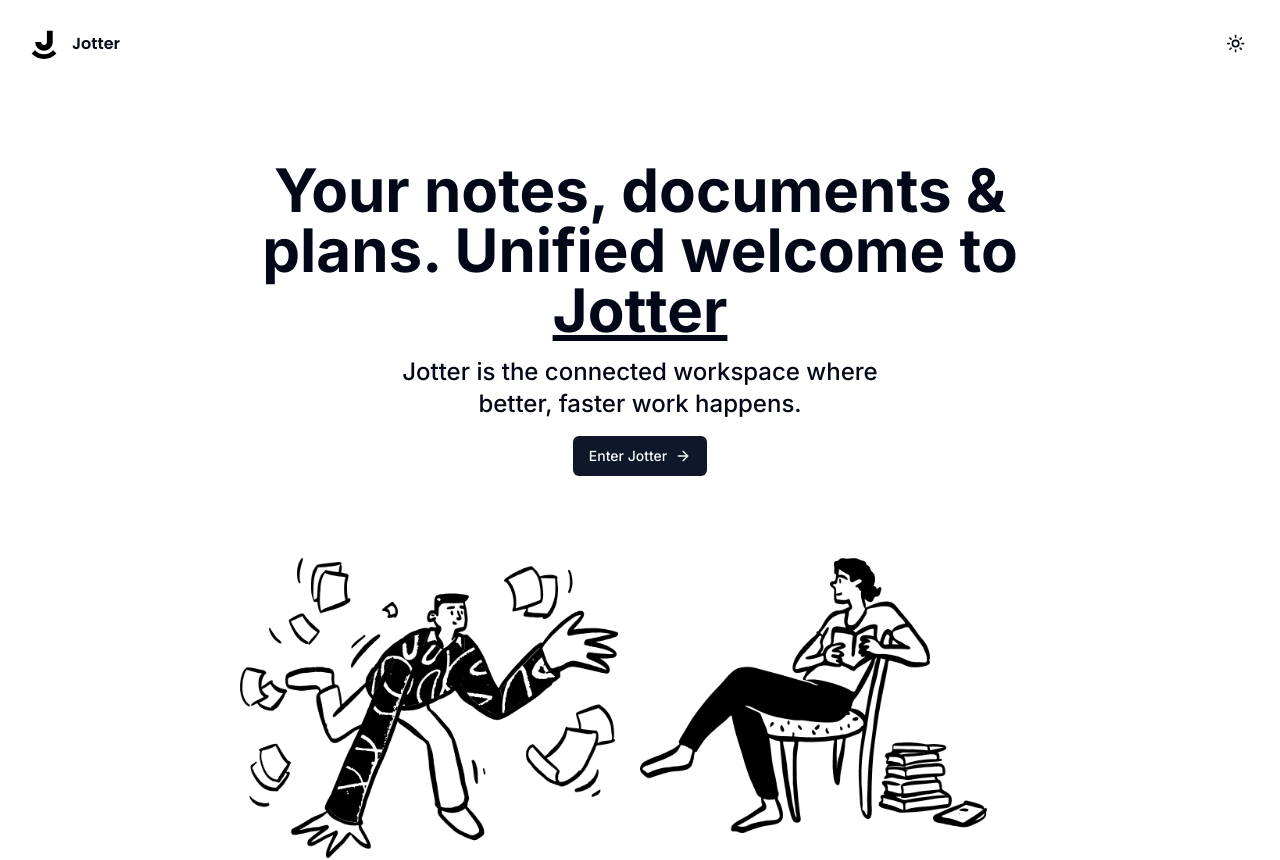
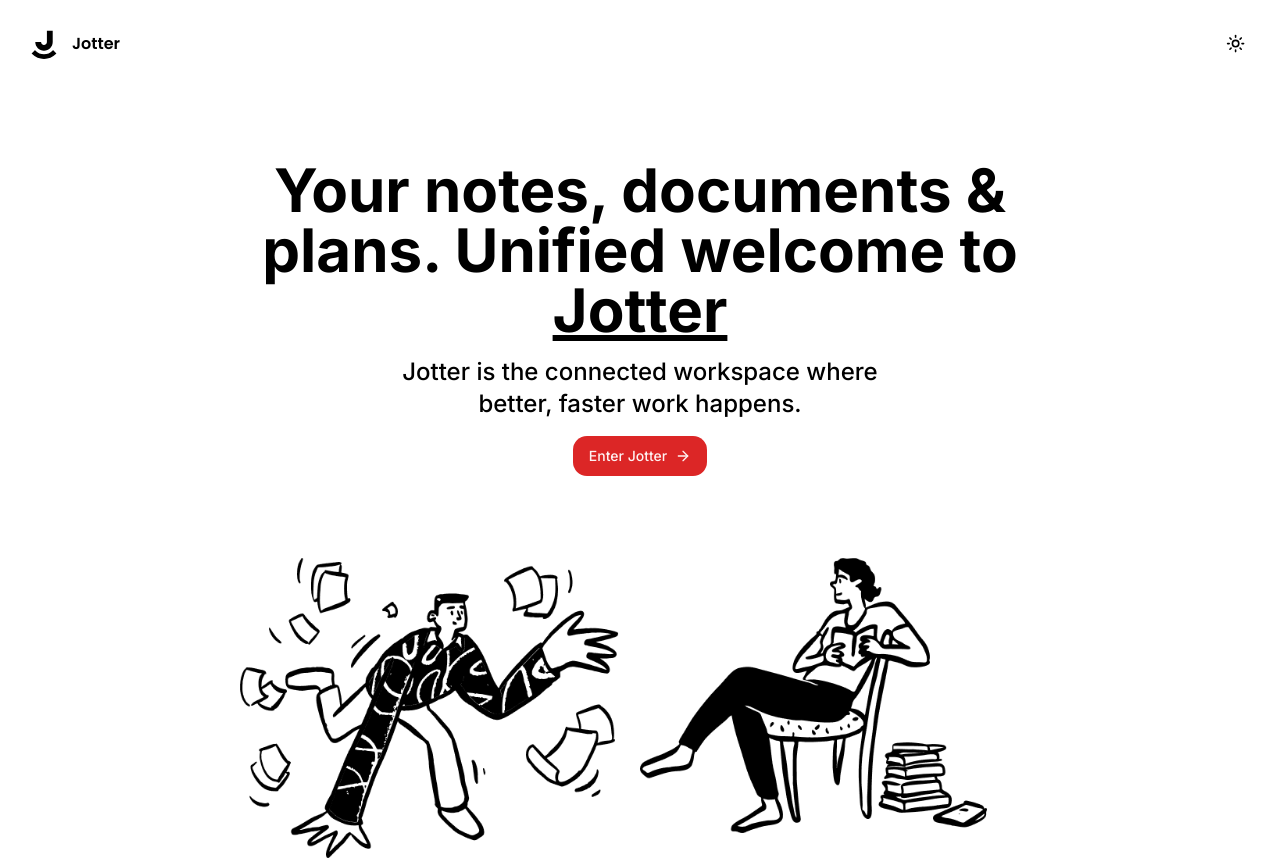
Before and after one commit to gonzalojparra/jotter, a Next.js app: page / in a window 1280 px wide. Shown: the top 860 px of the page. Built offline with nearby package versions, Linux system fonts and the light colour scheme.

Commit message:
feat(landing): update dark mode styles for marketing components

```diff
--- a/src/app/(marketing)/_components/hero.tsx
+++ b/src/app/(marketing)/_components/hero.tsx
@@ -8,7 +8,13 @@
           <Image
             src='/documents.png'
             alt='Documents'
-            className='object-contain'
+            className='dark:hidden object-contain'
+            fill
+          />
+          <Image
+            src='/documents-dark.png'
+            alt='Documents'
+            className='hidden dark:block object-contain'
             fill
           />
         </div>
@@ -16,7 +22,13 @@
           <Image
             src='/reading.png'
             alt='Reading'
-            className='object-contain'
+            className='dark:hidden object-contain'
+            fill
+          />
+          <Image
+            src='/reading-dark.png'
+            alt='Reading'
+            className='hidden dark:block object-contain'
             fill
           />
         </div>
--- a/src/app/(marketing)/_components/logo.tsx
+++ b/src/app/(marketing)/_components/logo.tsx
@@ -16,6 +16,14 @@
         alt='Jotter logo'
         height={40}
         width={40}
+        className='dark:hidden'
+      />
+      <Image
+        src='/logo-dark.svg'
+        alt='Jotter logo'
+        height={40}
+        width={40}
+        className='hidden dark:block'
       />
       <p className={cn('font-semibold', font.className)}>Jotter</p>
     </div>
--- a/src/app/(marketing)/layout.tsx
+++ b/src/app/(marketing)/layout.tsx
@@ -6,7 +6,7 @@
   children: React.ReactNode
 }) {
   return (
-    <div className='h-full'>
+    <div className='h-full bg-background'>
       <Navbar />
       <main className='h-full pt-40'>
         {children}
--- a/src/app/globals.css
+++ b/src/app/globals.css
@@ -8,75 +8,50 @@
   height: 100%;
 }
 
+
 @layer base {
   :root {
     --background: 0 0% 100%;
-    --foreground: 222.2 84% 4.9%;
-
+    --foreground: 0 0% 3.9%;
     --card: 0 0% 100%;
-    --card-foreground: 222.2 84% 4.9%;
-
+    --card-foreground: 0 0% 3.9%;
     --popover: 0 0% 100%;
-    --popover-foreground: 222.2 84% 4.9%;
-
-    --primary: 222.2 47.4% 11.2%;
-    --primary-foreground: 210 40% 98%;
-
-    --secondary: 210 40% 96.1%;
-    --secondary-foreground: 222.2 47.4% 11.2%;
-
-    --muted: 210 40% 96.1%;
-    --muted-foreground: 215.4 16.3% 46.9%;
-
-    --accent: 210 40% 96.1%;
-    --accent-foreground: 222.2 47.4% 11.2%;
-
+    --popover-foreground: 0 0% 3.9%;
+    --primary: 0 72.2% 50.6%;
+    --primary-foreground: 0 85.7% 97.3%;
+    --secondary: 0 0% 96.1%;
+    --secondary-foreground: 0 0% 9%;
+    --muted: 0 0% 96.1%;
+    --muted-foreground: 0 0% 45.1%;
+    --accent: 0 0% 96.1%;
+    --accent-foreground: 0 0% 9%;
     --destructive: 0 84.2% 60.2%;
-    --destructive-foreground: 210 40% 98%;
-
-    --border: 214.3 31.8% 91.4%;
-    --input: 214.3 31.8% 91.4%;
-    --ring: 222.2 84% 4.9%;
-
-    --radius: 0.5rem;
+    --destructive-foreground: 0 0% 98%;
+    --border: 0 0% 89.8%;
+    --input: 0 0% 89.8%;
+    --ring: 0 72.2% 50.6%;
+    --radius: 1rem;
   }
 
   .dark {
-    --background: 222.2 84% 4.9%;
-    --foreground: 210 40% 98%;
-
-    --card: 222.2 84% 4.9%;
-    --card-foreground: 210 40% 98%;
-
-    --popover: 222.2 84% 4.9%;
-    --popover-foreground: 210 40% 98%;
-
-    --primary: 210 40% 98%;
-    --primary-foreground: 222.2 47.4% 11.2%;
-
-    --secondary: 217.2 32.6% 17.5%;
-    --secondary-foreground: 210 40% 98%;
-
-    --muted: 217.2 32.6% 17.5%;
-    --muted-foreground: 215 20.2% 65.1%;
-
-    --accent: 217.2 32.6% 17.5%;
-    --accent-foreground: 210 40% 98%;
-
+    --background: 0 0% 3.9%;
+    --foreground: 0 0% 98%;
+    --card: 0 0% 3.9%;
+    --card-foreground: 0 0% 98%;
+    --popover: 0 0% 3.9%;
+    --popover-foreground: 0 0% 98%;
+    --primary: 0 72.2% 50.6%;
+    --primary-foreground: 0 85.7% 97.3%;
+    --secondary: 0 0% 14.9%;
+    --secondary-foreground: 0 0% 98%;
+    --muted: 0 0% 14.9%;
+    --muted-foreground: 0 0% 63.9%;
+    --accent: 0 0% 14.9%;
+    --accent-foreground: 0 0% 98%;
     --destructive: 0 62.8% 30.6%;
-    --destructive-foreground: 210 40% 98%;
-
-    --border: 217.2 32.6% 17.5%;
-    --input: 217.2 32.6% 17.5%;
-    --ring: 212.7 26.8% 83.9%;
+    --destructive-foreground: 0 0% 98%;
+    --border: 0 0% 14.9%;
+    --input: 0 0% 14.9%;
+    --ring: 0 72.2% 50.6%;
   }
 }
-
-@layer base {
-  * {
-    @apply border-border;
-  }
-  body {
-    @apply bg-background text-foreground;
-  }
-}
```
Also changed, not shown: public/logo-dark.svg (added).
